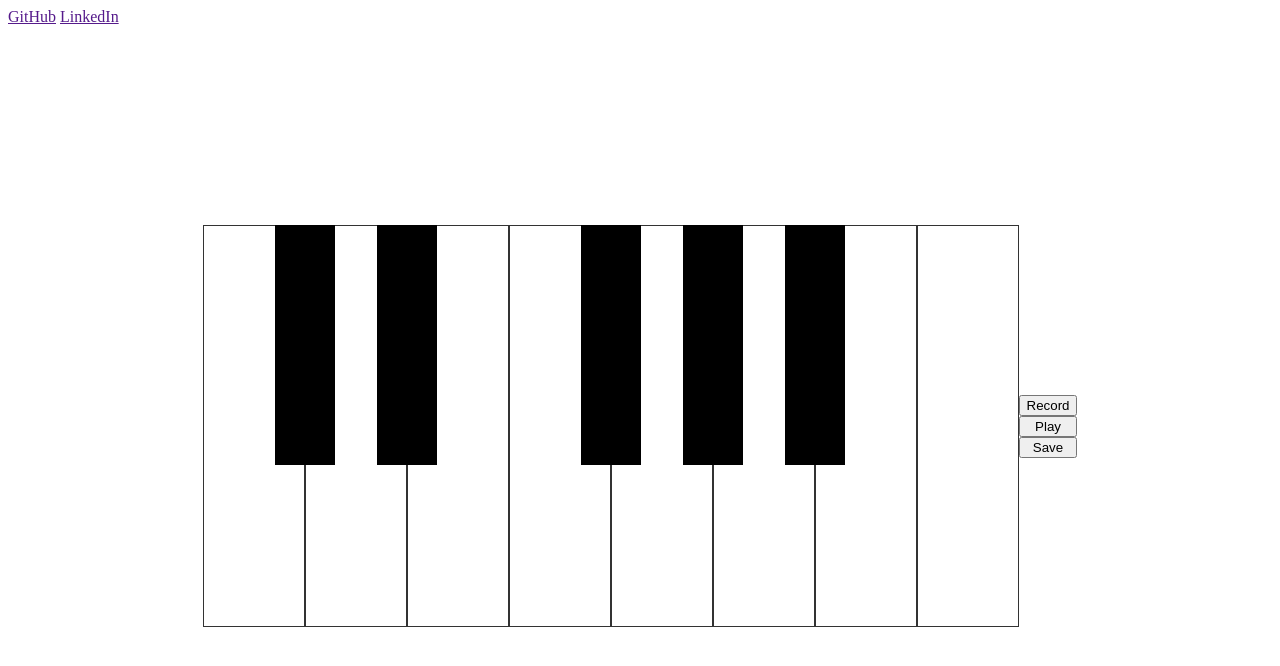
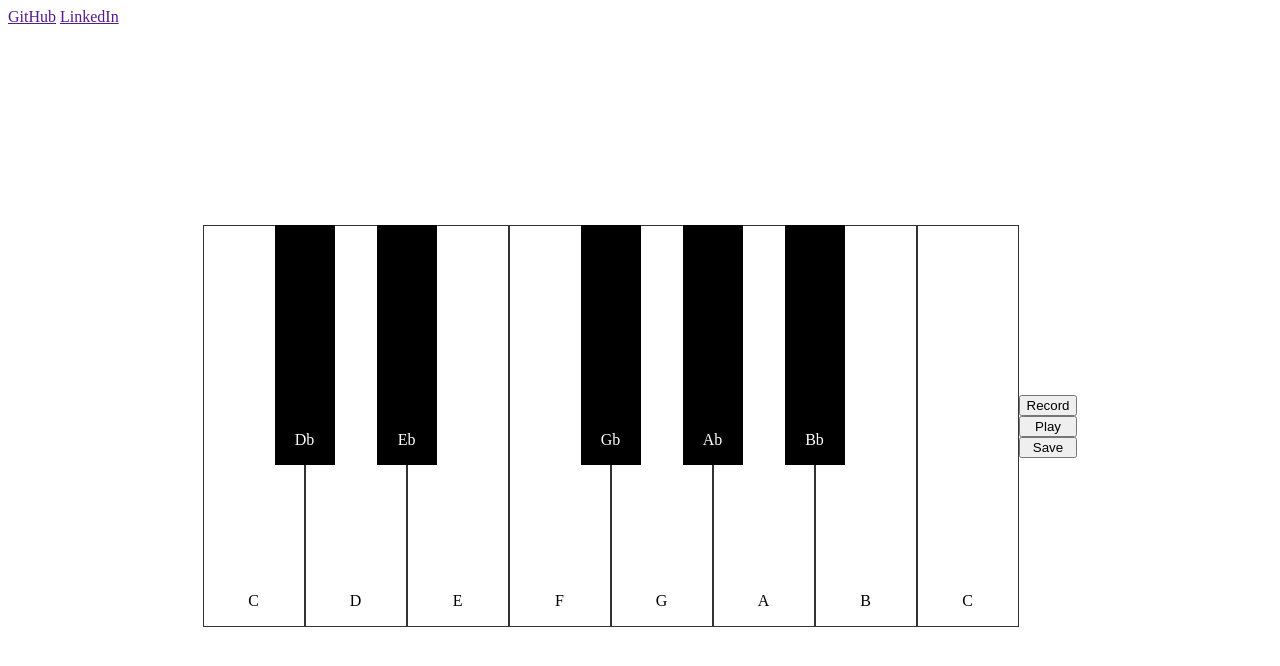
Before and after one commit to ArtemSilka/keys, a website built with webpack: page index.html in a window 1280 px wide. Built offline with nearby package versions, Linux system fonts and the light colour scheme.

Commit message:
add note's names

```diff
--- a/index.html
+++ b/index.html
@@ -21,42 +21,57 @@
                 <!-- set1 -->
                 <div data-note="C" class="key white">
                     <audio id="C" src="dist/notes/classic/C.mp3"></audio>
+                <p class ="note">C</p>
                 </div>
                 <div data-note="Db" class="key black">
                     <audio id="Db" src="dist/notes/classic/Db.mp3"></audio>
+                    <p class ="note">Db</p>
                 </div>
                 <div data-note="D" class="key white">
                     <audio id="D" src="dist/notes/classic/D.mp3"></audio>
+                    <p class ="note">D</p>
                 </div>
                 <div data-note="Eb" class="key black">
                     <audio id="Eb" src="dist/notes/classic/Eb.mp3"></audio>
+                    <p class ="note">Eb</p>
                 </div>
                 <div data-note="E" class="key white">
                     <audio id="E" src="dist/notes/classic/E.mp3"></audio>
+                    <p class ="note">E</p>
                 </div>
                 <div data-note="F" class="key white">
                     <audio id="F" src="dist/notes/classic/F.mp3"></audio>
+                    <p class ="note">F</p>
                 </div>
                 <div data-note="Gb" class="key black">
                     <audio id="Gb" src="dist/notes/classic/Gb.mp3"></audio>
+                    <p class ="note">Gb</p>
                 </div>
                 <div data-note="G" class="key white">
                     <audio id="G" src="dist/notes/classic/G.mp3"></audio>
+                    <p class ="note">G</p>
                 </div>
                 <div data-note="Ab" class="key black">
                     <audio id="Ab" src="dist/notes/classic/Ab.mp3"></audio>
+                    <p class ="note">Ab</p>
                 </div>
                 <div data-note="A" class="key white">
                     <audio id="A" src="dist/notes/classic/A.mp3"></audio>
+                    <p class ="note">A</p>
                 </div>
                 <div data-note="Bb" class="key black">
                     <audio id="Bb" src="dist/notes/classic/Bb.mp3"></audio>
+                    <p class ="note">Bb</p>
                 </div>
                 <div data-note="B" class="key white">
-                    <audio id="B" src="dist/notes/classic/B.mp3"></audio>
+                    <audio id="B" src="dist/notes/classic/B.mp3">TEST</audio>
+                    <p class ="note">B</p>
                 </div>
+
+                <!-- Change to second octave after -->
                 <div data-note="C" class="key white">
                     <audio id="C" src="dist/notes/classic/C.mp3"></audio>
+                    <p class="note">C</p>
                 </div>
 
                 <!-- set2
@@ -96,6 +111,8 @@
                 <div data-note="si" class="key white">
                     <audio id="si" src="dist/notes/classic/si.mp3"></audio>
                 </div>
+
+                Change to second octave after
                 <div data-note="do" class="key white">
                     <audio id="do" src="dist/notes/classic/do.mp3"></audio>
                 </div> -->
--- a/src/styles/index.scss
+++ b/src/styles/index.scss
@@ -17,6 +17,10 @@
   height: 400px;
   background-color: white;
   border: 1px solid #333;
+  color: black;
+  display: flex;
+  justify-content: center;
+  align-items: flex-end;
 }
 
 .white.active {
@@ -30,6 +34,10 @@
   margin-left: -30px;
   margin-right: -30px;
   z-index: 2;
+  display: flex;
+  justify-content: center;
+  align-items: flex-end;
+  color: white;
 }
 
 .black.active {
```
